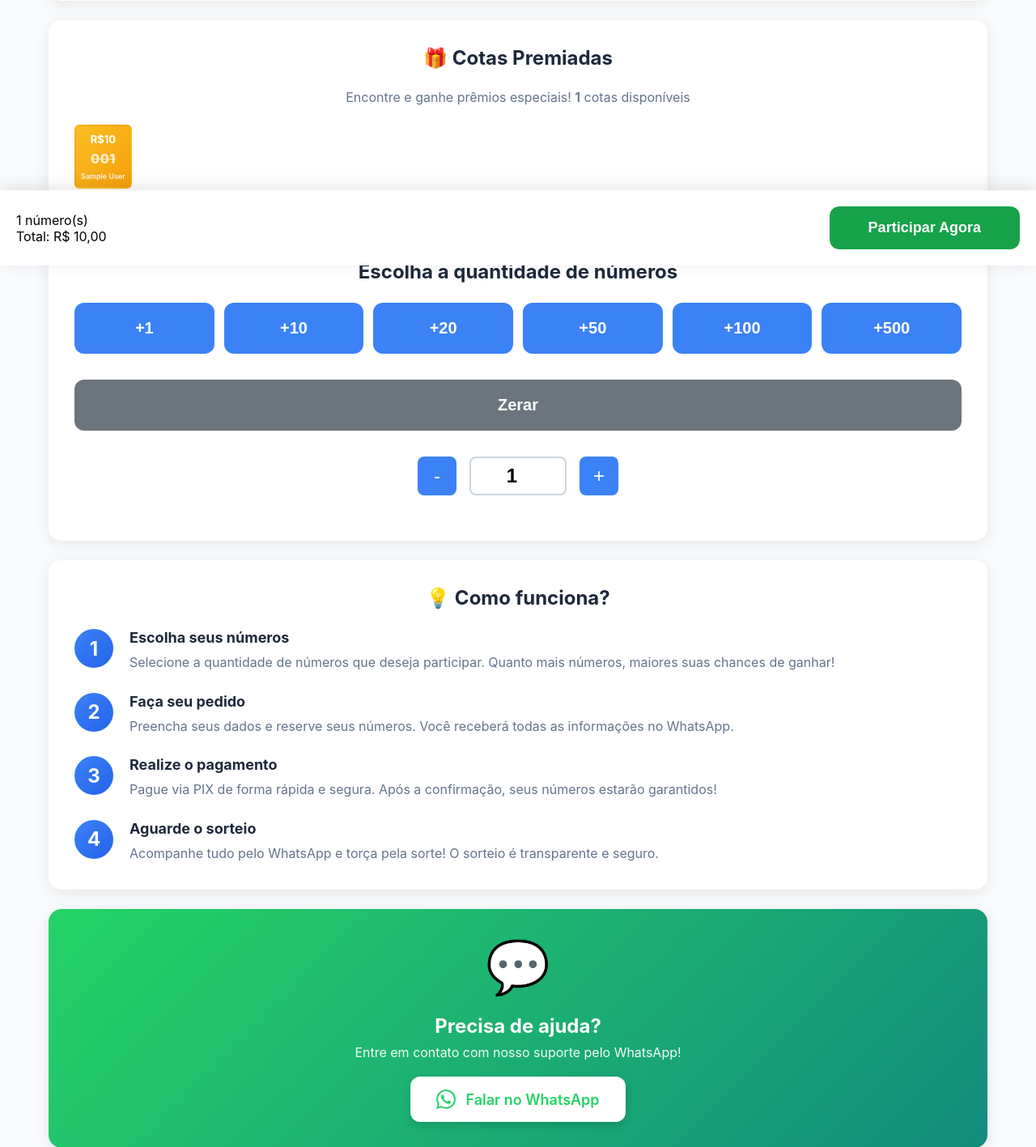
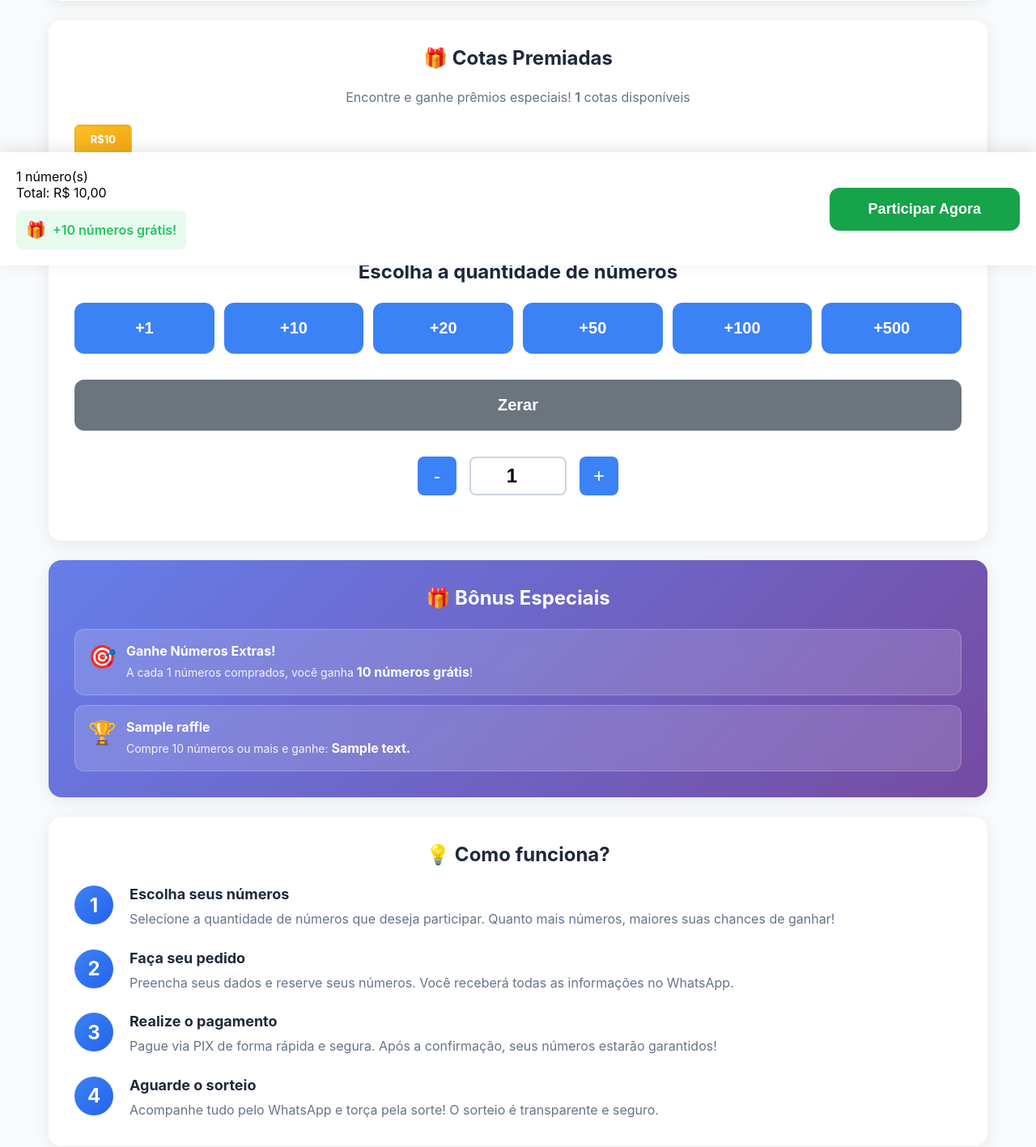
Before and after one commit to IgorAcender/rifas, a Django app: a page that uses templates/raffles/public_view.html in a window 1280 px wide. Shown: the part 472-1889 px from the top of the page at 81% size. Run offline with Django 4.2, Linux system fonts and the light colour scheme; tables that the repository leaves empty hold one stand-in row (values such as "Sample post").

Commit message:
feat: Adicionar bônus de compra e prêmio por meta na seção de rifas

```diff
--- a/raffles/models.py
+++ b/raffles/models.py
@@ -56,6 +56,17 @@
     # Progressive bonus
     enable_progressive_bonus = models.BooleanField('Ativar Bônus Progressivo', default=False, help_text='Indicador ganha números extras baseado na quantidade que o indicado compra')
     progressive_bonus_every = models.PositiveIntegerField('Bônus a Cada X Números', default=20, help_text='A cada X números que o indicado compra, o indicador ganha 1 número extra (ex: 20 = ganha 1 número a cada 20 comprados)')
+
+    # Purchase bonus - "A cada X números, ganhe Y números grátis"
+    enable_purchase_bonus = models.BooleanField('Ativar Bônus por Quantidade', default=False, help_text='Cliente ganha números extras ao comprar quantidade específica')
+    purchase_bonus_every = models.PositiveIntegerField('A Cada X Números', default=10, help_text='A cada X números comprados, ganha Y números grátis')
+    purchase_bonus_amount = models.PositiveIntegerField('Ganhe Y Números', default=1, help_text='Quantidade de números grátis ganhos')
+
+    # Milestone bonus - "Compre X números, ganhe um prêmio especial"
+    enable_milestone_bonus = models.BooleanField('Ativar Prêmio por Meta', default=False, help_text='Cliente ganha prêmio especial ao atingir quantidade mínima')
+    milestone_quantity = models.PositiveIntegerField('Quantidade Mínima', default=50, help_text='Quantidade mínima de números para ganhar o prêmio')
+    milestone_prize_name = models.CharField('Nome do Prêmio', max_length=200, blank=True, help_text='Ex: PDF Exclusivo, Curso Online, etc')
+    milestone_prize_description = models.TextField('Descrição do Prêmio', blank=True, help_text='Detalhes sobre o prêmio especial')
 
     created_at = models.DateTimeField('Criado em', auto_now_add=True)
     updated_at = models.DateTimeField('Atualizado em', auto_now=True)
@@ -266,6 +277,23 @@
     def __str__(self):
         return f"Pedido #{self.id} - {self.user.name} - {self.get_status_display()}"
 
+    def calculate_purchase_bonus(self):
+        """Calculate bonus numbers based on purchase quantity"""
+        bonus_numbers = 0
+
+        # Bônus progressivo: "A cada X números, ganhe Y números grátis"
+        if self.raffle.enable_purchase_bonus and self.raffle.purchase_bonus_every > 0:
+            bonus_numbers = (self.quantity // self.raffle.purchase_bonus_every) * self.raffle.purchase_bonus_amount
+
+        return bonus_numbers
+
+    def qualifies_for_milestone(self):
+        """Check if order qualifies for milestone bonus"""
+        if not self.raffle.enable_milestone_bonus:
+            return False
+
+        return self.quantity >= self.raffle.milestone_quantity
+
     @transaction.atomic
     def allocate_numbers(self):
         """Allocate random available numbers to this order"""
@@ -274,6 +302,13 @@
 
         # Verificar e liberar números premiados baseado na porcentagem de vendas
         self.raffle.check_and_release_prize_numbers()
+
+        # Calcular bônus de compra
+        bonus_count = self.calculate_purchase_bonus()
+        total_to_allocate = self.quantity + bonus_count
+
+        if bonus_count > 0:
+            print(f"🎁 Bônus de compra: {bonus_count} números extras! Total: {total_to_allocate}")
 
         # Get available numbers (excluindo números premiados que ainda não foram liberados)
         available = list(
@@ -290,11 +325,11 @@
 
         available_filtered = [(id, num) for id, num in available if num not in unreleased_prize_numbers]
 
-        if len(available_filtered) < self.quantity:
+        if len(available_filtered) < total_to_allocate:
             raise ValidationError('Nao ha numeros suficientes disponiveis')
 
-        # Select random numbers
-        selected = random.sample(available_filtered, self.quantity)
+        # Select random numbers (paid + bonus)
+        selected = random.sample(available_filtered, total_to_allocate)
         selected_ids = [id for id, num in selected]
 
         # Reserve numbers
@@ -304,6 +339,13 @@
             order=self,
             reserved_at=models.functions.Now()
         )
+
+        # Save bonus info in payment_data
+        if bonus_count > 0:
+            if not self.payment_data:
+                self.payment_data = {}
+            self.payment_data['purchase_bonus'] = bonus_count
+            self.save(update_fields=['payment_data'])
 
         return list(
             RaffleNumber.objects.filter(id__in=selected_ids).values_list('number', flat=True)
@@ -351,6 +393,8 @@
 
         # Armazenar prêmios ganhos no pedido para exibir depois
         if won_prizes:
+            if not self.payment_data:
+                self.payment_data = {}
             self.payment_data['won_prizes'] = [
                 {
                     'number': p.number,
@@ -360,6 +404,19 @@
                 for p in won_prizes
             ]
             self.save(update_fields=['payment_data'])
+
+        # Verificar se qualifica para o prêmio milestone
+        if self.qualifies_for_milestone():
+            if not self.payment_data:
+                self.payment_data = {}
+            self.payment_data['milestone_achieved'] = True
+            self.payment_data['milestone_prize'] = {
+                'name': self.raffle.milestone_prize_name,
+                'description': self.raffle.milestone_prize_description,
+                'quantity_required': self.raffle.milestone_quantity
+            }
+            self.save(update_fields=['payment_data'])
+            print(f"🎯 MILESTONE! Usuário {self.user.name} ganhou: {self.raffle.milestone_prize_name}")
 
         # Allocate bonus numbers if referral was used
         if self.referral_code:
--- a/templates/raffles/public_view.html
+++ b/templates/raffles/public_view.html
@@ -565,15 +565,28 @@
 
         .benefit-item {
             display: flex;
-            align-items: center;
+            align-items: flex-start;
             gap: 12px;
-            padding: 12px;
-            background: var(--bg-light);
-            border-radius: 8px;
+            padding: 16px;
+            background: rgba(255, 255, 255, 0.15);
+            border-radius: 12px;
+            backdrop-filter: blur(10px);
+            border: 1px solid rgba(255, 255, 255, 0.2);
         }
 
         .benefit-icon {
-            font-size: 20px;
+            font-size: 28px;
+            flex-shrink: 0;
+        }
+
+        .benefit-item strong {
+            color: white;
+            font-size: 16px;
+        }
+
+        .benefit-item span {
+            font-size: 14px;
+            line-height: 1.5;
         }
 
         .btn-close-bonus {
@@ -904,6 +917,34 @@
             </div>
         </div>
 
+        <!-- Bonus Section -->
+        {% if raffle.enable_purchase_bonus or raffle.enable_milestone_bonus %}
+        <div class="main-card" style="background: linear-gradient(135deg, #667eea 0%, #764ba2 100%); border: none;">
+            <h3 class="section-title" style="color: white;">🎁 Bônus Especiais</h3>
+            <div class="bonus-benefits">
+                {% if raffle.enable_purchase_bonus %}
+                <div class="benefit-item">
+                    <div class="benefit-icon">🎯</div>
+                    <div>
+                        <strong style="display: block; margin-bottom: 4px;">Ganhe Números Extras!</strong>
+                        <span style="color: rgba(255,255,255,0.9);">A cada {{ raffle.purchase_bonus_every }} números comprados, você ganha <strong>{{ raffle.purchase_bonus_amount }} número{% if raffle.purchase_bonus_amount > 1 %}s{% endif %} grátis</strong>!</span>
+                    </div>
+                </div>
+                {% endif %}
+
+                {% if raffle.enable_milestone_bonus %}
+                <div class="benefit-item">
+                    <div class="benefit-icon">🏆</div>
+                    <div>
+                        <strong style="display: block; margin-bottom: 4px;">{{ raffle.milestone_prize_name }}</strong>
+                        <span style="color: rgba(255,255,255,0.9);">Compre {{ raffle.milestone_quantity }} números ou mais e ganhe: <strong>{{ raffle.milestone_prize_description }}</strong></span>
+                    </div>
+                </div>
+                {% endif %}
+            </div>
+        </div>
+        {% endif %}
+
         <!-- Como Funciona Section -->
         <div class="main-card">
             <h3 class="section-title">💡 Como funciona?</h3>
@@ -963,6 +1004,7 @@
         <div class="selection-info">
             <div class="count"><span id="selectedCount">1</span> número(s)</div>
             <div class="total">Total: R$ <span id="totalAmount">{{ raffle.price_per_number }}</span></div>
+            <div id="bonusInfo"></div>
         </div>
         <button class="btn-buy" id="buyButton" onclick="openLoginModal()">Participar Agora</button>
     </div>
@@ -1076,7 +1118,16 @@
             referralMinPurchase: {{ raffle.referral_min_purchase }},
             inviterBonus: {{ raffle.inviter_bonus }},
             inviteeBonus: {{ raffle.invitee_bonus }},
-            inviteeMinPurchase: {{ raffle.invitee_min_purchase }}
+            inviteeMinPurchase: {{ raffle.invitee_min_purchase }},
+            // Purchase bonus config
+            enablePurchaseBonus: {{ raffle.enable_purchase_bonus|yesno:"true,false" }},
+            purchaseBonusEvery: {{ raffle.purchase_bonus_every }},
+            purchaseBonusAmount: {{ raffle.purchase_bonus_amount }},
+            // Milestone bonus config
+            enableMilestoneBonus: {{ raffle.enable_milestone_bonus|yesno:"true,false" }},
+            milestoneQuantity: {{ raffle.milestone_quantity }},
+            milestonePrizeName: "{{ raffle.milestone_prize_name|escapejs }}",
+            milestonePrizeDescription: "{{ raffle.milestone_prize_description|escapejs }}"
         };
 
         let state = {
@@ -1128,6 +1179,41 @@
             const total = state.currentQuantity * config.pricePerNumber;
             document.getElementById('selectedCount').textContent = state.currentQuantity;
             document.getElementById('totalAmount').textContent = formatCurrency(total);
+
+            // Calcular e exibir bônus
+            updateBonusDisplay();
+        }
+
+        function updateBonusDisplay() {
+            const quantity = state.currentQuantity;
+            let bonusHTML = '';
+
+            // Bônus progressivo de compra
+            if (config.enablePurchaseBonus && config.purchaseBonusEvery > 0) {
+                const bonusCount = Math.floor(quantity / config.purchaseBonusEvery) * config.purchaseBonusAmount;
+                if (bonusCount > 0) {
+                    bonusHTML += `<div style="display: flex; align-items: center; gap: 8px; padding: 12px; background: rgba(34, 197, 94, 0.1); border-radius: 8px; margin-top: 12px;">
+                        <span style="font-size: 20px;">🎁</span>
+                        <span style="color: #22c55e; font-weight: 600;">+${bonusCount} número${bonusCount > 1 ? 's' : ''} grátis!</span>
+                    </div>`;
+                }
+            }
+
+            // Prêmio milestone
+            if (config.enableMilestoneBonus && quantity >= config.milestoneQuantity) {
+                bonusHTML += `<div style="display: flex; align-items: center; gap: 8px; padding: 12px; background: rgba(251, 191, 36, 0.1); border-radius: 8px; margin-top: 12px;">
+                    <span style="font-size: 20px;">🏆</span>
+                    <div style="flex: 1;">
+                        <div style="color: #fbbf24; font-weight: 600; margin-bottom: 4px;">${config.milestonePrizeName}</div>
+                        <div style="color: #94a3b8; font-size: 13px;">${config.milestonePrizeDescription}</div>
+                    </div>
+                </div>`;
+            }
+
+            const bonusContainer = document.getElementById('bonusInfo');
+            if (bonusContainer) {
+                bonusContainer.innerHTML = bonusHTML;
+            }
         }
 
         function openLoginModal() {
```
Also changed, not shown: raffles/admin.py (+17 -0 lines), raffles/migrations/0009_raffle_enable_milestone_bonus_and_more.py (added).
